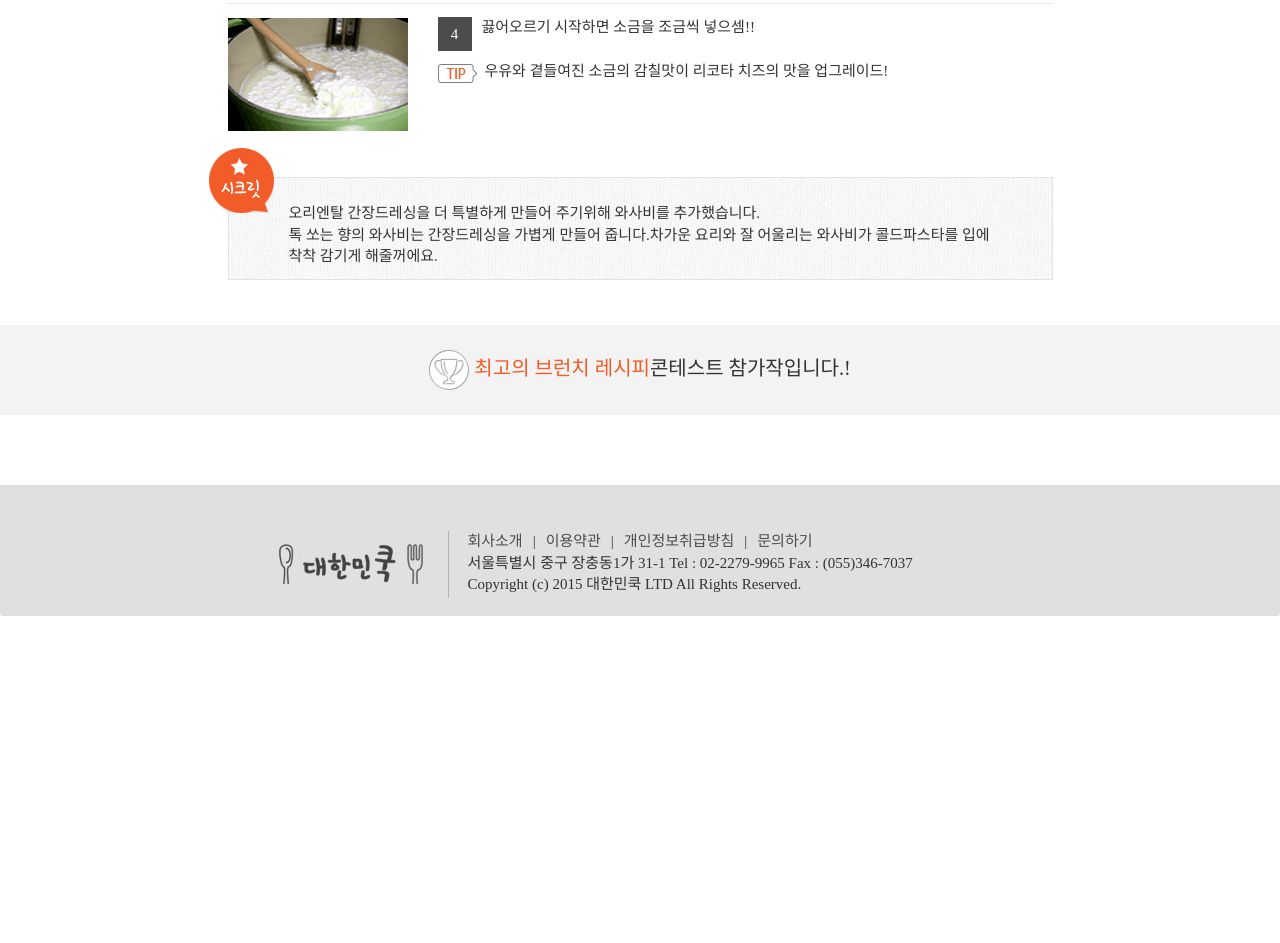
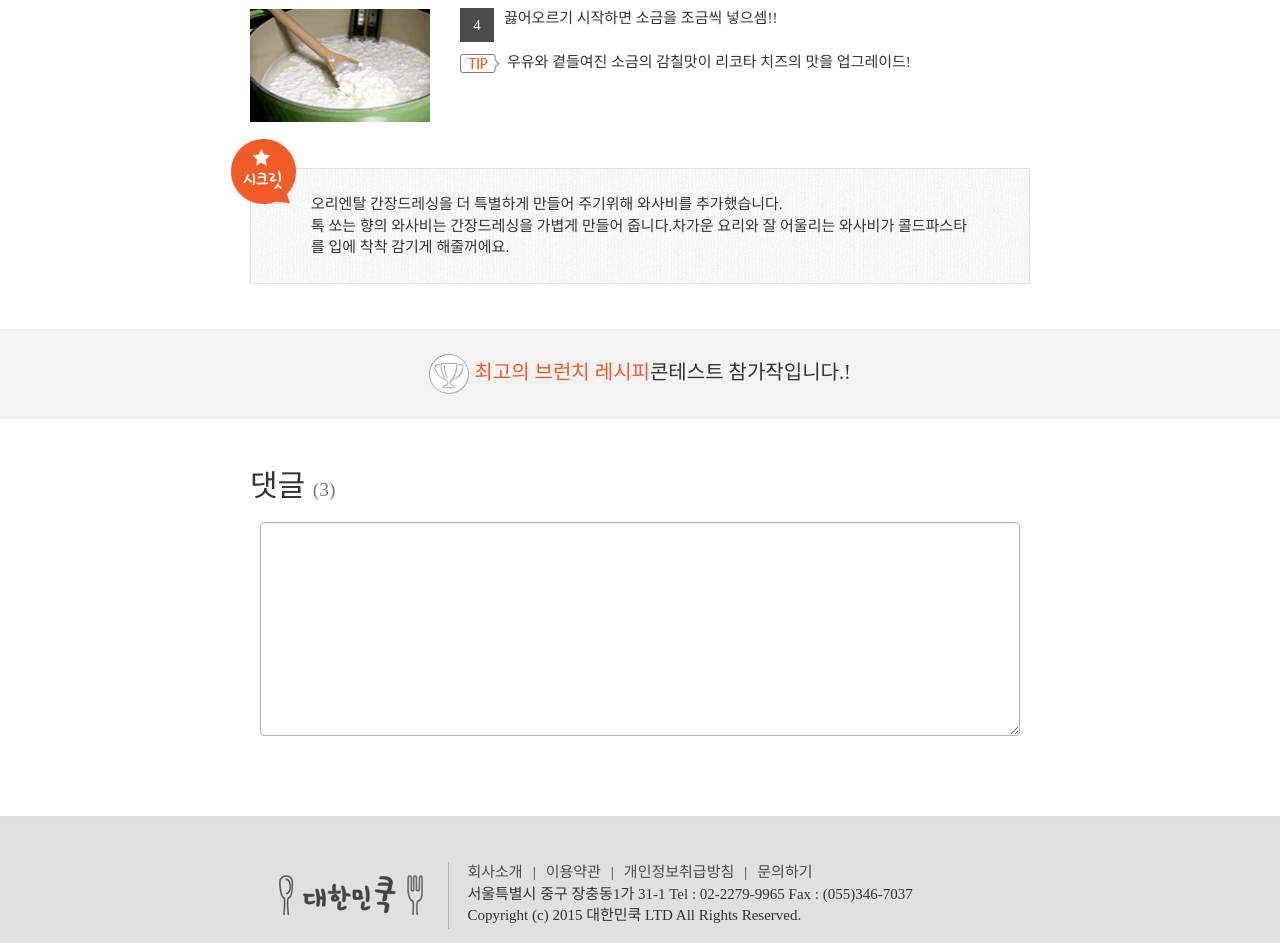
Before and after one commit to medfox9/recipe, a plain HTML site: page index.html in a window 1280 px wide. Shown: the part 1685-2628 px from the top of the page. Before the commit the page ends 2301 px from the top, so only its background shows below. Drawn offline with nearby package versions, Linux system fonts and the light colour scheme.

Commit message:
기본 페이지작업

```diff
--- a/css/bootstrap_custom.css
+++ b/css/bootstrap_custom.css
@@ -56,7 +56,7 @@ address {margin-bottom:0;}
     background-repeat:no-repeat,no-repeat;
     background-position:right bottom,0 0;
     background-size:auto,cover;
-    display:table-cell;height:95px;vertical-align: middle;text-align:center;padding:15px 100px;}
+    display:table-cell;min-height:95px;vertical-align: middle;text-align:center;padding:15px 100px;}
 .recipe-txt p {text-align:left;}
 .racipe-stuff {margin-top:50px}
 .racipe-stuff .top select {margin-top:20px}
@@ -76,13 +76,13 @@ address {margin-bottom:0;}
 .recipeMake .num {display:inline-block;width:34px;height:34px;line-height:34px;text-align:center;background:#4c4c4c;color:#fff;margin-right:10px;}
 .recipeMake .makeNum {margin-top:13px;padding-top:13px;border-top:1px solid #e8e8e8}
 .recipeMake .makeNum:first-child {margin-top:0;padding-top:0;border-top:none;}
-.myTip {height:103px;border:1px solid #e4e3e3;position:relative;padding:25px 60px;background:url('../images/global/bg_canvers.png') repeat-x 0 0}
+.myTip {min-height:103px;border:1px solid #e4e3e3;position:relative;padding:25px 60px;background:url('../images/global/bg_canvers.png') repeat 0 0}
 .myTip .tooltipTxt {position:absolute;left:-20px;top:-30px;}
 .recipeMake .text {width:100%;margin-top:20px;}
 .racipeType {background:#f3f3f3;padding:25px 0;margin-top:45px;font-size:20px;}
 .racipeType img {vertical-align: middle;margin-right:5px;}
 
-@media (min-width: 320px) {
+@media (max-width: 320px) {
     body {font-size:80%}
 }
 
@@ -101,16 +101,20 @@ address {margin-bottom:0;}
     .recipeMake .text {width:65%;margin-top:0}
     .recipeMake .contents {width:90%}
     .panel-footer .container {background:url('../images/global/img_logo_footer.jpg') no-repeat 0 35px;padding:35px 0 0 192px;}
+    .racipe-stuff {width:75%}
+    .reple h2 {font-size:26px;}
+    .replyBox {bakcground:url('../images/global/bg_canvers.png') repeat 0 0;padding:10px;}
+    .replyBox > .inner {}
 }
 
 
 @media (min-width: 992px) {
-
+    .racipe-stuff {width:810px}
     .recipeMake .text {width:68%}
 }
 
 
 @media (min-width: 1200px) {
 
-    .recipeMake .text {width:74%}
+    .recipeMake .text {width:73%}
 }
--- a/index.html
+++ b/index.html
@@ -181,6 +181,19 @@
                 <img src="images/global/img_torp.jpg" alt="종류"/><span class="cOrange">최고의 브런치 레시피</span>콘테스트 참가작입니다.!
             </div>
         </div>
+        <div class="container">
+            <div class="row">
+                <div class="col-md-7 col-xs-12 arryCenter racipe-stuff reply">
+                    <h2>댓글 <small>(3)</small></h2>
+                    <div class="replyBox">
+                        <div class="inner">
+                            <textarea name="" id="" cols="30" rows="10" class="form-control"></textarea>
+                        </div>
+                    </div>
+                </div>
+            </div>
+        </div>
+
 
 
 
```
